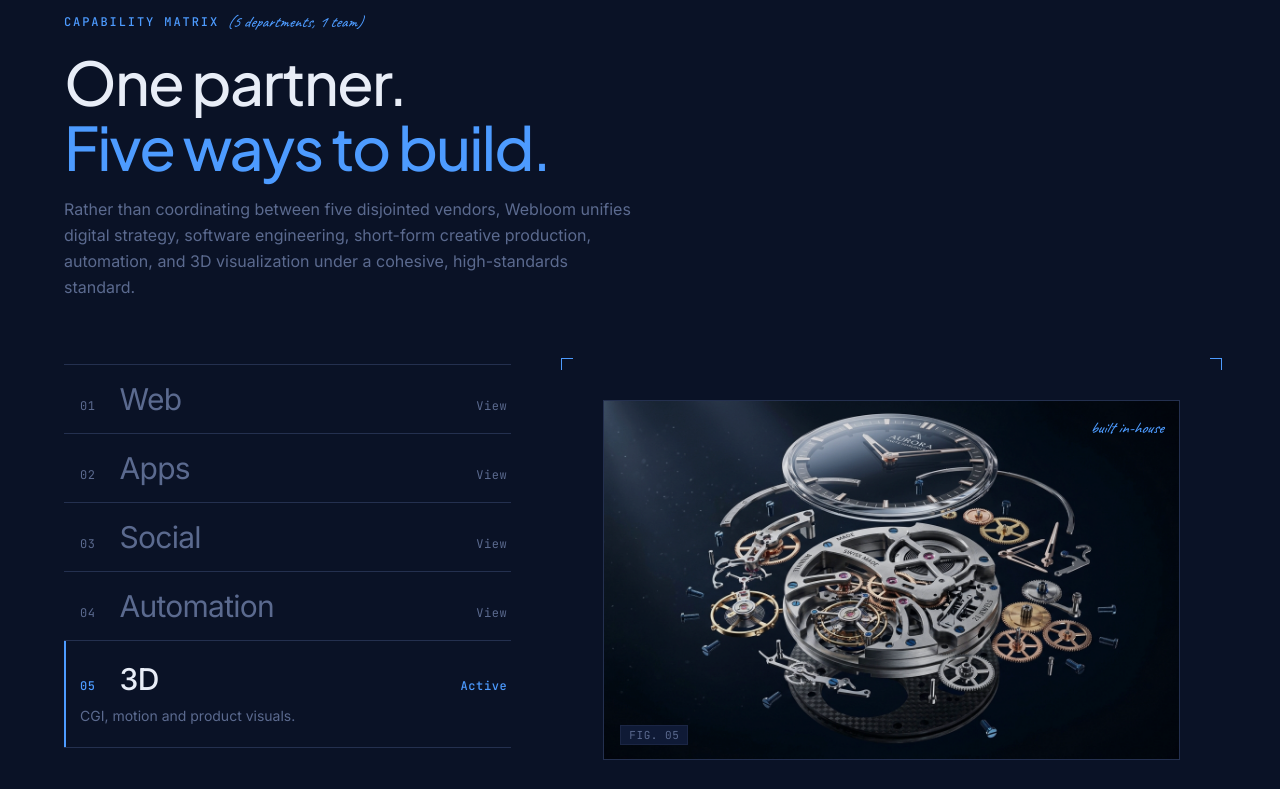
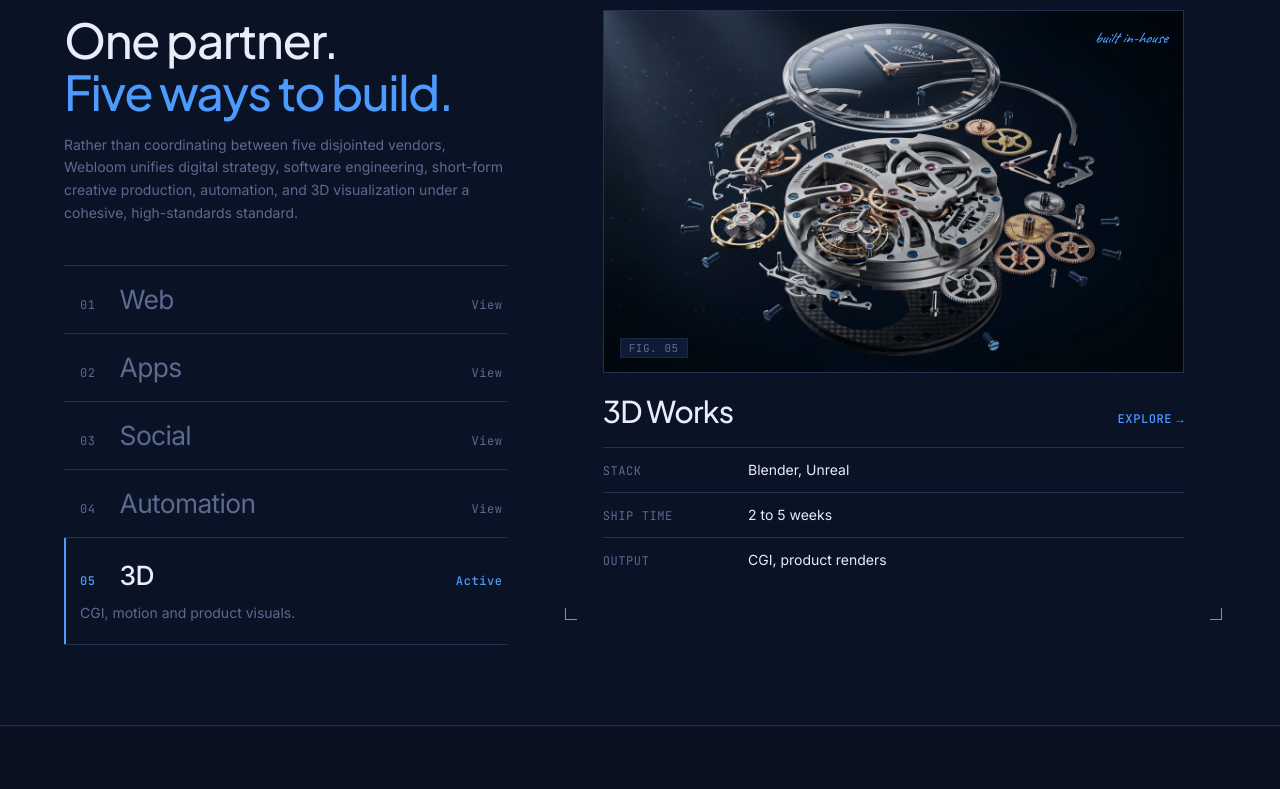
Before and after one commit to sumitkumar112006/webloom, a React (Vite) app: page / in a window 1280 px wide. Shown: the part 904-1693 px from the top of the page. Built offline with nearby package versions, Linux system fonts and the light colour scheme.

Commit message:
feat: align specimen panel to top with headings in Capability Matrix

```diff
--- a/src/components/ServiceDiscovery.tsx
+++ b/src/components/ServiceDiscovery.tsx
@@ -115,14 +115,20 @@ export const ServiceDiscovery: React.FC = () => {
   return (
     <section
       id="service-matrix"
-      className="py-20 lg:py-28 bg-[#0a1226] text-[#e8edf7] border-y border-[#24304f] transition-colors duration-200"
+      className="py-12 sm:py-16 lg:py-20 bg-[#0a1226] text-[#e8edf7] border-y border-[#24304f] transition-colors duration-200"
     >
       <div className="w-full px-4 sm:px-6 lg:px-12 xl:px-16 2xl:px-20">
 
-        {/* SECTION HEADER */}
-        <div className="mb-12 sm:mb-16">
+        {/* TWO COLUMNS ON DESKTOP (~45% / ~55%), STACKED ON MOBILE */}
+        <div className="grid grid-cols-1 lg:grid-cols-12 gap-10 lg:gap-12 xl:gap-16 items-start">
+
+          {/* LEFT COLUMN: HEADINGS & LEDGER INDEX */}
+          <div className="lg:col-span-5 w-full flex flex-col">
+
+            {/* HEADINGS BLOCK */}
+            <div className="mb-8 lg:mb-10">
               {/* Eyebrow: mono label in blue with letter-spacing + handwritten italic note */}
-          <div className="flex flex-wrap items-center gap-2 mb-4 font-mono text-xs">
+              <div className="flex flex-wrap items-center gap-2 mb-3 font-mono text-xs">
                 <span className="text-[#4d9bff] uppercase tracking-[0.16em] font-mono text-xs font-medium">
                   CAPABILITY MATRIX
                 </span>
@@ -132,25 +138,22 @@ export const ServiceDiscovery: React.FC = () => {
               </div>
 
               {/* Headline: two lines, tight tracking (-0.03em), max two font weights (400 and 500) */}
-          <h2 className="text-4xl sm:text-5xl lg:text-6xl font-medium tracking-[-0.03em] leading-[1.08] mb-4">
+              <h2 className="text-3xl sm:text-4xl lg:text-5xl font-medium tracking-[-0.03em] leading-[1.08] mb-4">
                 <span className="block text-[#e8edf7]">One partner.</span>
                 <span className="block text-[#4d9bff]">Five ways to build.</span>
               </h2>
 
               {/* Short paragraph in muted blue-grey */}
-          <p className="text-sm sm:text-base text-[#5b6a8f] font-normal max-w-xl leading-relaxed">
+              <p className="text-xs sm:text-sm text-[#5b6a8f] font-normal leading-relaxed">
                 Rather than coordinating between five disjointed vendors, Webloom unifies digital strategy, software engineering, short-form creative production, automation, and 3D visualization under a cohesive, high-standards standard.
               </p>
             </div>
 
-        {/* TWO COLUMNS: LEDGER INDEX (45%) & SPECIMEN PANEL (55%) */}
-        <div className="grid grid-cols-1 lg:grid-cols-12 gap-10 lg:gap-14 items-start">
-
-          {/* LEFT: LEDGER INDEX (45% on desktop) */}
+            {/* LEDGER INDEX ROWS */}
             <div
               role="tablist"
               aria-label="Capabilities Directory"
-            className="lg:col-span-5 w-full flex flex-col"
+              className="w-full flex flex-col"
             >
               {departments.map((dept, idx) => {
                 const isActive = activeIndex === idx;
@@ -168,7 +171,7 @@ export const ServiceDiscovery: React.FC = () => {
                     onKeyDown={(e) => handleKeyDown(e, idx)}
                     className={`relative w-full cursor-pointer border-b border-[#24304f] transition-colors duration-200 ease-out focus:outline-none select-none ${
                       idx === 0 ? 'border-t border-[#24304f]' : ''
-                  } ${isActive ? 'py-5' : 'py-4 hover:border-[#384872]'}`}
+                    } ${isActive ? 'py-4 sm:py-5' : 'py-3.5 sm:py-4 hover:border-[#384872]'}`}
                   >
                     {/* 2px Solid Blue Bar on Active Row */}
                     {isActive && (
@@ -186,7 +189,7 @@ export const ServiceDiscovery: React.FC = () => {
                           {dept.number}
                         </span>
                         <span
-                        className={`text-2xl sm:text-3xl tracking-tight transition-colors duration-200 ${
+                          className={`text-xl sm:text-2xl lg:text-[1.65rem] tracking-tight transition-colors duration-200 ${
                             isActive ? 'font-medium text-[#e8edf7]' : 'font-normal text-[#5b6a8f] hover:text-[#8899bf]'
                           }`}
                         >
@@ -215,7 +218,7 @@ export const ServiceDiscovery: React.FC = () => {
 
                     {/* Mobile Specimen Accordion Content */}
                     {isActive && (
-                    <div className="lg:hidden mt-5 pt-4 border-t border-[#24304f]">
+                      <div className="lg:hidden mt-4 pt-4 border-t border-[#24304f]">
                         <div className="relative p-5 bg-[#0a1226] border border-[#24304f]">
                           <CornerCropMarks />
 
@@ -280,14 +283,16 @@ export const ServiceDiscovery: React.FC = () => {
               })}
             </div>
 
-          {/* RIGHT: SPECIMEN PANEL (55% on desktop, sticky) */}
-          <div className="hidden lg:block lg:col-span-7 sticky top-28">
-            <div className="relative p-7 xl:p-9 bg-[#0a1226]">
+          </div>
+
+          {/* RIGHT COLUMN: SPECIMEN PANEL (ALIGNED WITH HEADINGS AT THE TOP) */}
+          <div className="hidden lg:block lg:col-span-7 sticky top-24">
+            <div className="relative p-6 xl:p-8 bg-[#0a1226]">
               {/* 4 Blue Corner Crop Marks (12px, 1.5px stroke #4d9bff) */}
               <CornerCropMarks />
 
               {/* Department Preview Image Stage */}
-              <div className="relative aspect-[16/10] w-full bg-[#111c3a] border border-[#24304f] overflow-hidden mb-6">
+              <div className="relative aspect-[16/10] w-full bg-[#111c3a] border border-[#24304f] overflow-hidden mb-5">
                 {/* Top-Right Handwritten Italic Note */}
                 <div className="absolute top-3.5 right-4 z-10">
                   <span className="font-handwriting italic text-sm xl:text-base text-[#4d9bff] select-none">
@@ -312,7 +317,7 @@ export const ServiceDiscovery: React.FC = () => {
               </div>
 
               {/* Department Title & Explore Link */}
-              <div className="flex items-baseline justify-between pb-4 mb-2">
+              <div className="flex items-baseline justify-between pb-3.5 mb-1">
                 <h3 className="text-2xl xl:text-3xl font-medium text-[#e8edf7] tracking-tight">
                   {activeDepartment.fullName}
                 </h3>
@@ -328,7 +333,7 @@ export const ServiceDiscovery: React.FC = () => {
               {/* 3-Row Spec Table with Hairline Separators */}
               <div className="space-y-0 text-xs sm:text-sm">
                 {/* STACK */}
-                <div className="grid grid-cols-12 py-3 border-t border-[#24304f] items-baseline">
+                <div className="grid grid-cols-12 py-2.5 sm:py-3 border-t border-[#24304f] items-baseline">
                   <span className="col-span-3 font-mono text-xs uppercase tracking-wider text-[#5b6a8f]">
                     STACK
                   </span>
@@ -338,7 +343,7 @@ export const ServiceDiscovery: React.FC = () => {
                 </div>
 
                 {/* SHIP TIME */}
-                <div className="grid grid-cols-12 py-3 border-t border-[#24304f] items-baseline">
+                <div className="grid grid-cols-12 py-2.5 sm:py-3 border-t border-[#24304f] items-baseline">
                   <span className="col-span-3 font-mono text-xs uppercase tracking-wider text-[#5b6a8f]">
                     SHIP TIME
                   </span>
@@ -348,7 +353,7 @@ export const ServiceDiscovery: React.FC = () => {
                 </div>
 
                 {/* OUTPUT */}
-                <div className="grid grid-cols-12 py-3 border-t border-[#24304f] items-baseline">
+                <div className="grid grid-cols-12 py-2.5 sm:py-3 border-t border-[#24304f] items-baseline">
                   <span className="col-span-3 font-mono text-xs uppercase tracking-wider text-[#5b6a8f]">
                     OUTPUT
                   </span>
```
Lines whose indentation alone changed are shown as unchanged.
